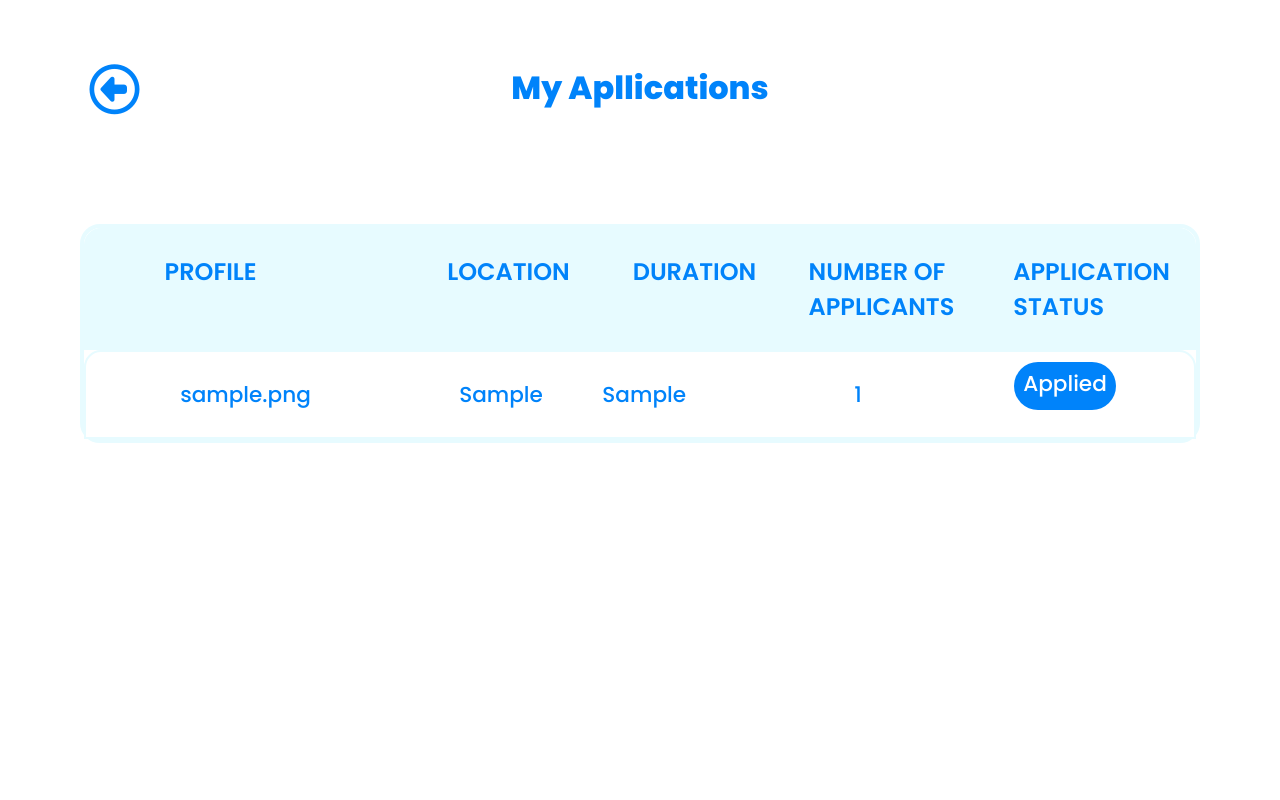
After one commit to Gopi515/CareerConnect, a PHP site: page /html/internship/applied.php in a window 1280 px wide. The commit adds this page. Run offline with PHP 8.4, Linux system fonts and the light colour scheme; tables that the repository leaves empty or names only in its code hold one stand-in row (values such as "Sample post"); some libraries are stand-ins or nearby versions.

Commit message:
added applied page

```diff
--- /dev/null
+++ b/html/Internship/applied.php
@@ -0,0 +1,61 @@
+<!-- php -->
+
+<?php
+
+    require_once '../../dbconnect.php';
+
+    $sql = "SELECT * FROM applied";
+    $applied_internships = $conn->query($sql);
+
+?>
+
+
+
+<!DOCTYPE html>
+<html lang="en">
+<head>
+    <meta charset="UTF-8">
+    <meta name="viewport" content="width=device-width, initial-scale=1.0">
+    <link rel="stylesheet" href="../../style.css?v=<?php echo time(); ?>">
+    <script src="https://kit.fontawesome.com/0d6185a30c.js" crossorigin="anonymous"></script>
+    <title>applied</title>
+</head>
+<body>
+    <div class="appliedInternship">
+
+    <div class="appliedHeading">
+    <a href="../Internship/Internship.php" class="goBack"><i class="fa-regular fa-circle-left" style="color: #0083fa; position: absolute; font-size: 50px; margin-top: 2.2%;"></i></a>
+        <h1>My Apllications</h1>
+    </div>
+
+
+    <div class="applliedInternshiplist">
+      <div class="appliedInternshipheading">
+        <h2 class="appliedProfile">PROFILE</h2>
+        <h2 class="appliedLocation">LOCATION</h2>
+        <h2 class="appliedDuration">DURATION</h2>
+        <h2>NUMBER OF APPLICANTS</h2>
+        <h2>APPLICATION STATUS</h2>
+      </div>
+
+    <?php
+         while($row = mysqli_fetch_assoc($applied_internships)){
+    ?>
+      <div class="appliedInternshipitems">
+        <h2 class="appliedProfile"><?php echo $row["profile"]; ?> </h2>
+        <h2 class="appliedLocation"><?php echo $row["location"]; ?> </h2>
+        <h2 class="appliedDuration"><?php echo $row["duration"]; ?> </h2>
+        <h2>1</h2>
+        <h2 class="appliedStatus">Applied</h2>
+      </div>
+
+    <?php
+
+    }
+    ?>
+
+    </div>
+
+    </div>
+</body>
+</html>
--- a/html/Internship/apply.php
+++ b/html/Internship/apply.php
@@ -10,6 +10,7 @@
 
     $query = "INSERT INTO application_details (cover_letter, availability, availability_spec, assessment) VALUES ('$cover_letter', '$availability', '$availability_spec', '$assessment')";
     mysqli_query($conn, $query);
+
 
     // echo
     // "<script> alert('Application submitted successfully'); </script>";
@@ -70,7 +71,9 @@
             <input type="text" placeholder="Enter text..." name="assessment">
         </div>
 
+
         <button class="internshipApplybtn" type="submit" name="submit">Submit</button>
         </form>
+
 </body>
 </html>
--- a/html/landingPage/landingPage.php
+++ b/html/landingPage/landingPage.php
@@ -19,7 +19,7 @@
                 <ul class="nav-links">
                     <li><a href="../Internship/Internship.php">Internship</a></li>
                     <li><a href="../Internship/Internship.php">Job</a></li>
-                    <li><a href="#"><i class="fas fa-bookmark"></i></a></li>
+                    <li><a href="../internship/applied.php"><i class="fas fa-bookmark"></i></a></li>
                     <li><a href="#"><i class="fas fa-message"></i></a></li>
                     <li><a href="#"><i class="fas fa-user"></i></a></li>
                 </ul>
--- a/style.css
+++ b/style.css
@@ -513,13 +513,16 @@ footer {
 .buttonNextstep .details button:hover{
     transform: translateY(-4%);
 }
-.buttonNextstep .applyInternship button{
+.buttonNextstep .applyButton{
     color: var(--seventh-col);
     background-color: var(--fourth-col);
     border-radius: 10px;
+    border: none;
+    width: 8rem;
+    cursor: pointer;
     margin-left: 5%;
 }
-.buttonNextstep .applyInternship button:hover{
+.buttonNextstep .applyButton:hover{
     transform: translateY(-4%);
 }
 .internshipContainer h3{
@@ -655,6 +658,93 @@ footer {
 }
 
 
+
+
+/* application page */
+.appliedInternship{
+    height: 100%;
+    width: 100%;
+    display: flex;
+    justify-content: center;
+}
+.appliedInternship .appliedHeading{
+    justify-content: center;
+    margin-top: 5%;
+}
+.appliedInternship .appliedHeading .goBack{
+    position: absolute;
+    left: 2%;
+}
+.appliedInternship .appliedHeading h1{
+    font-size: 2rem;
+    color: var(--fourth-col);
+}
+
+.appliedInternship .applliedInternshiplist{
+    position: absolute;
+    top: 28%;
+    width: 70rem;
+    border: 4px solid var(--second-col);
+    border-radius: 20px;
+}
+.appliedInternship .applliedInternshiplist .appliedInternshipheading{
+    display: flex;
+    justify-content: space-around;
+    font-size: 1rem;
+    padding: 10px 10px;
+    background-color: var(--second-col);
+    border-radius: 17px 17px 0 0;
+}
+.appliedInternship .applliedInternshiplist .appliedInternshipheading h2{
+    padding: 1rem;
+    color: var(--fourth-col);
+    font-weight: 600;
+}
+.appliedInternship .applliedInternshiplist .appliedInternshipheading .appliedProfile{
+    width: 27rem;
+    margin-left: 5%;
+}
+.appliedInternship .applliedInternshiplist .appliedInternshipheading .appliedLocation{
+    width: 18rem;
+    margin-left: 1%;
+}
+.appliedInternship .applliedInternshiplist .appliedInternshipheading .appliedDuration{
+    width: 17rem;
+}
+
+.appliedInternship .applliedInternshiplist .appliedInternshipitems{
+    display: flex;
+    justify-content: space-around;
+    font-size: 0.9rem;
+    padding: 10px 10px;
+    background-color: var(--first-col);
+    border-radius: 17px 17px 0 0;
+    border: 2px solid var(--second-col);
+}
+.appliedInternship .applliedInternshiplist .appliedInternshipitems h2{
+    padding: 1rem;
+    color: var(--fourth-col);
+    font-weight: 500;
+}
+.appliedInternship .applliedInternshiplist .appliedInternshipitems .appliedProfile{
+    width: 13rem;
+}
+.appliedInternship .applliedInternshiplist .appliedInternshipitems .appliedLocation{
+    margin-left: -6%;
+}
+.appliedInternship .applliedInternshiplist .appliedInternshipitems .appliedDuration{
+    margin-left: -10%;
+}
+.appliedInternship .applliedInternshiplist .appliedInternshipitems .appliedStatus{
+    color: var(--first-col);
+    padding-left: 9px;
+    padding-right: 9px;
+    padding-top: 5px;
+    background-color: var(--fourth-col);
+    border: none;
+    border-radius: 50px;
+    height: 3rem;
+}
 /*------------Login Page------------*/
 .login-page {
     height: 100%;
```
Also changed, not shown: html/Internship/Internship.php (+30 -10 lines), javaScripts/pageRedirect.js (added, +28 -0 lines).
